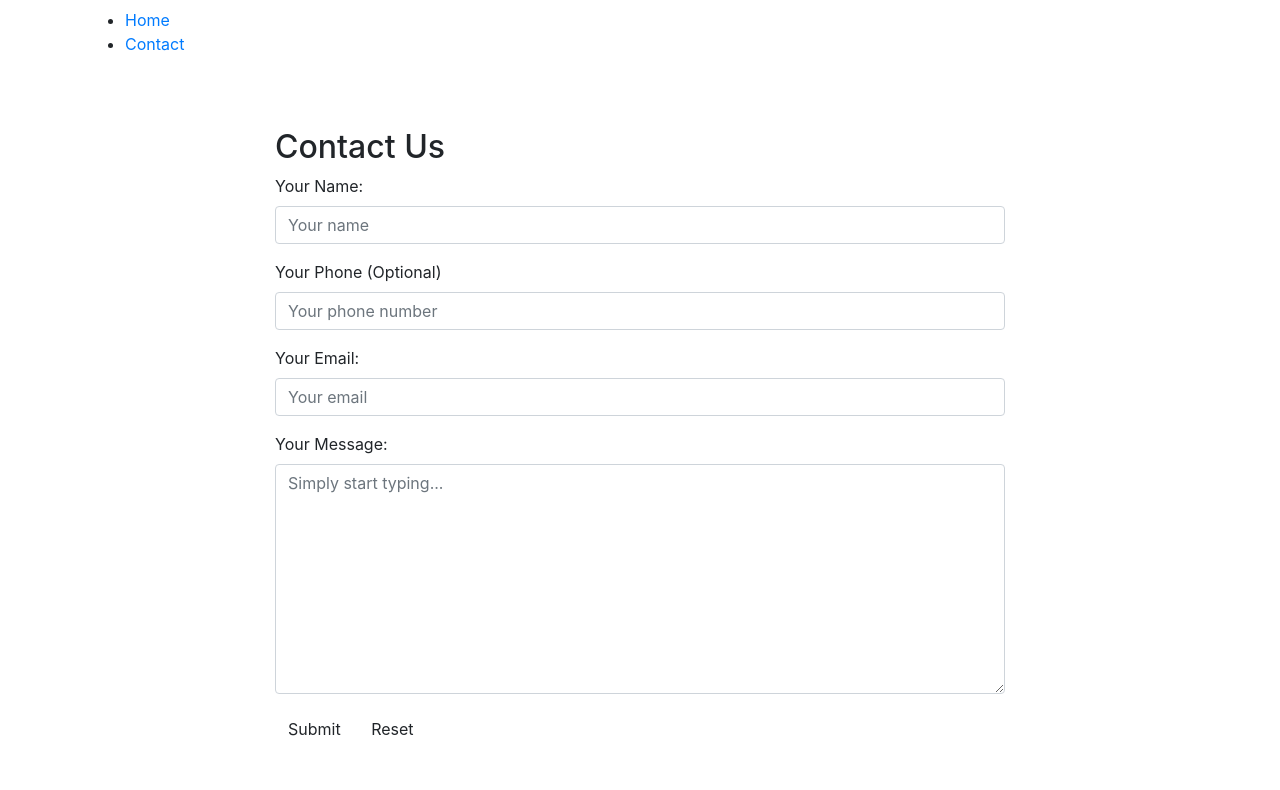
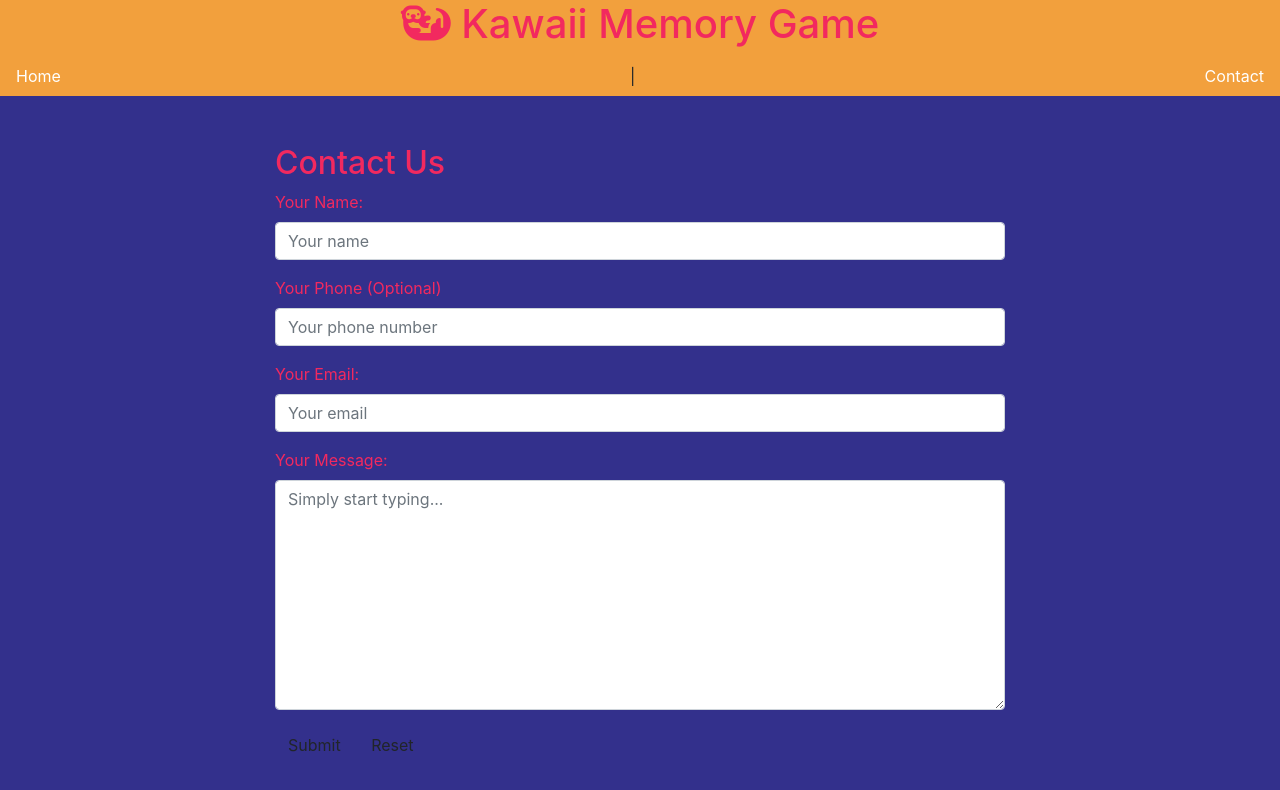
Before and after one commit to jandejager10/CodInstProj2, a plain HTML site: page contact.html in a window 1280 px wide. Drawn offline with nearby package versions, Linux system fonts and the light colour scheme; a web font is replaced by a local one.

Commit message:
playing with contact form

```diff
--- a/contact.html
+++ b/contact.html
@@ -3,30 +3,41 @@
 <head>
     <meta charset="UTF-8">
     <meta name="viewport" content="width=device-width, initial-scale=1.0">
+    <title>Memory Game</title>
+
+    <!-- Google Fonts -->
+    <link rel="preconnect" href="https://fonts.googleapis.com">
+    <link rel="preconnect" href="https://fonts.gstatic.com" crossorigin>
+    <link href="https://fonts.googleapis.com/css2?family=Hachi+Maru+Pop&display=swap" rel="stylesheet">
+    <!-- Font Awseome link -->
+    <script rel="preload stylesheet" src=https://kit.fontawesome.com/919d7ae42a.js crossorigin="anonymous"></script>
+    <!-- Favicon link -->
+    <link rel="icon" href="./assets/img/favicon.png" type="image/x-icon">
     <title>Contact Us</title>
     <!-- Bootstrap CSS -->
     <link href="https://stackpath.bootstrapcdn.com/bootstrap/4.3.1/css/bootstrap.min.css" rel="stylesheet">
 </head>
-<body>
-    <header>
-        <nav class="navbar">
-            <div class="container">
-                <ul class="nav-list">
-                    <li class="nav-item"><a href="index.html">Home</a></li>
-                    <li class="nav-item"><a href="contact.html">Contact</a></li>
-                </ul>
-            </div>
+<body style="background-color: #33308C;" >
+    <header  style="background-color: #F2A03D;">
+        <center>
+        <h1 style="color:#F2295F;">
+            <i class="fa-solid fa-otter"></i> Kawaii Memory Game
+        </h1>
+        <nav class="navbar nav-item">
+                    <a href="index.html", style="color:white;">Home</a> |
+                    <a href="contact.html", style="color:white;">Contact</a>
         </nav>
+        </center>
     </header>
     <section>
         <div class="container mt-5">
             <div class="row">
                 <div class="col-md-8 mx-auto">
                     <!-- Contact Heading -->
-                    <h2>Contact Us</h2>
+                    <h2 style="color:#F2295F;">Contact Us</h2>
 
                     <!-- Bootstrap Form -->
-                    <form action="https://formdump.codeinstitute.net" method="post">
+                    <form style="color:#F2295F;" action="https://formdump.codeinstitute.net" method="post">
 
                         <!-- Name -->
                         <div class="mb-3">
```
Also changed, not shown: assets/css/style.css (line endings or trailing spaces), assets/img/background-small.webp (deleted).
